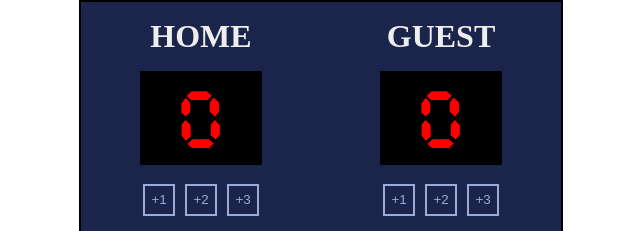
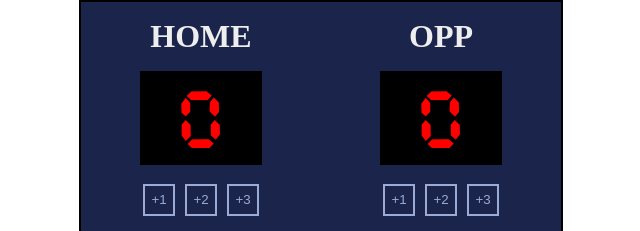
Before and after one commit to tapas-code/Basketball-Scoreboard, a plain HTML site: page index.html in a window 1280 px wide. Shown: the top 231 px of the page, 319-959 px from the left. Drawn offline with Linux system fonts and the light colour scheme.

Commit message:
changed 'Guest' to 'OPP'

```diff
--- a/index.html
+++ b/index.html
@@ -22,7 +22,7 @@
             </div>
             <!-- GUEST  -->
             <div class="guest">
-                <h1>GUEST</h1>
+                <h1>OPP</h1>
                 <p id="gScore" class="font72">0</p>
                 <div class="btn">
                     <button onclick="gadd1()">+1</button>
```
